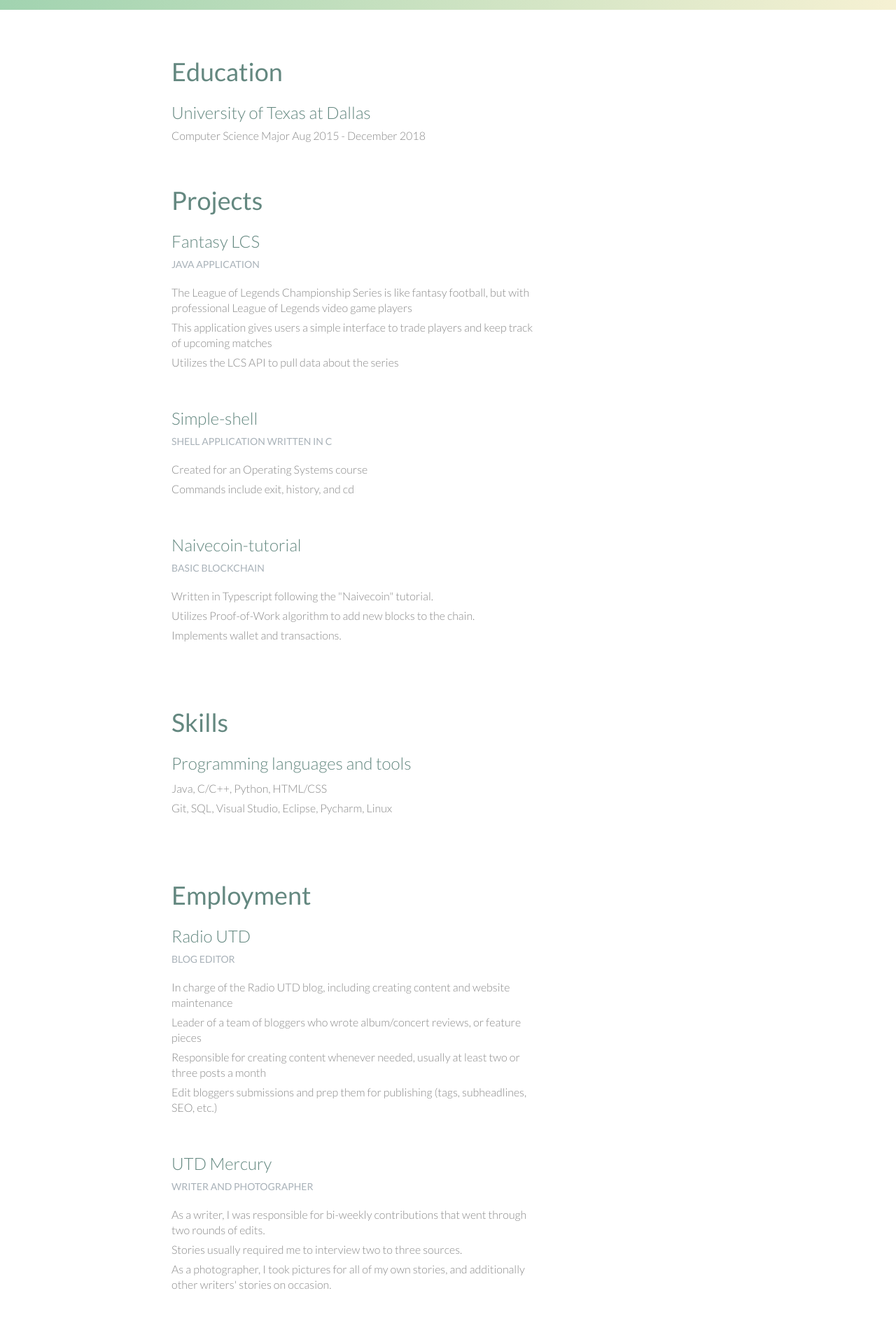
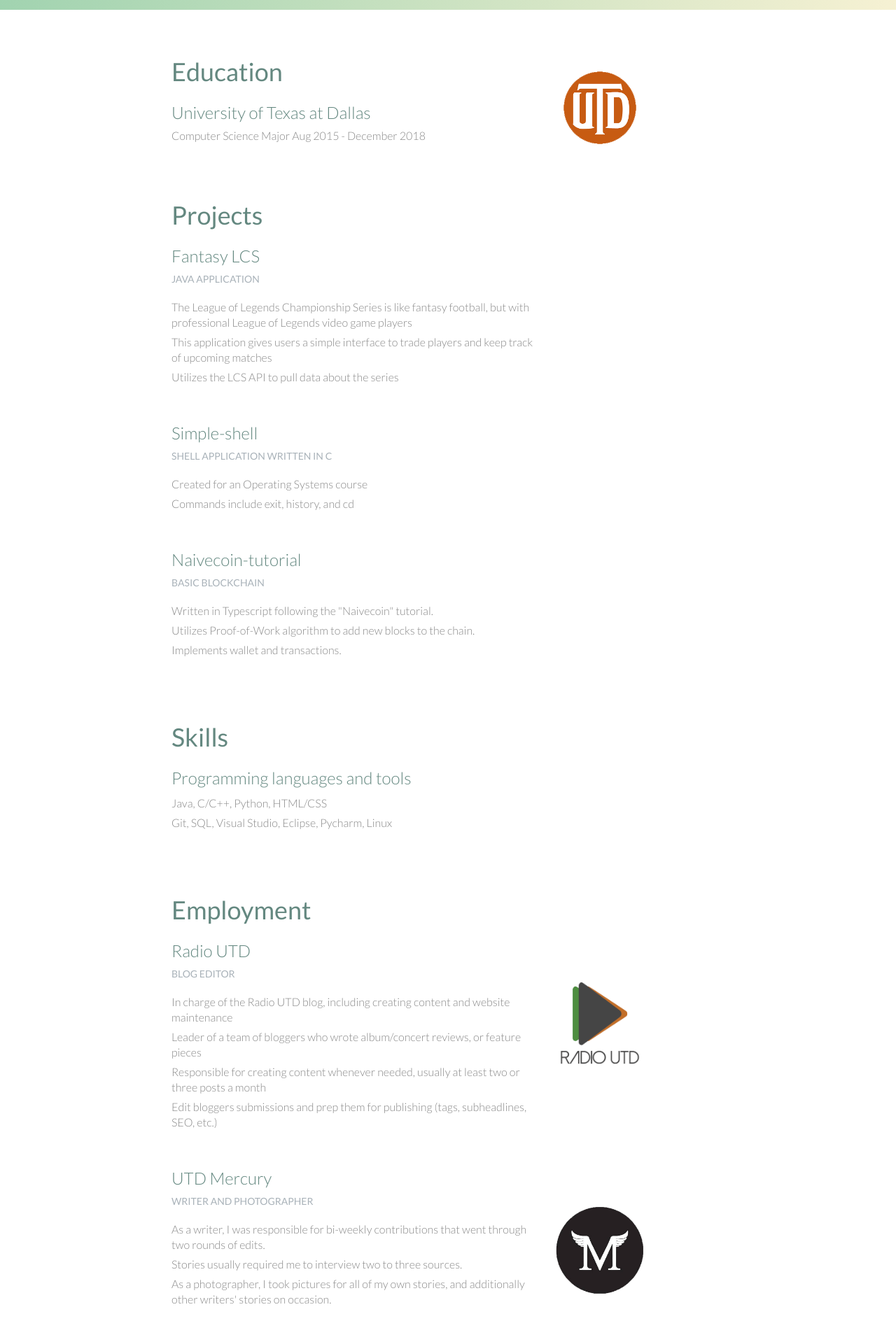
Before and after one commit to Narwhai/narwhai.github.io, a plain HTML site: page resume.html in a window 1280 px wide. Shown: the part 280-2198 px from the top of the page at 70% size. Drawn offline with Linux system fonts and the light colour scheme.

Commit message:
added a few logos to resume page

```diff
--- a/assets/stylesheets/main.css
+++ b/assets/stylesheets/main.css
@@ -362,7 +362,10 @@ p a {
   ========================================
 */
 
-.resume{
+.resume,
+.resume-education,
+.resume-employment
+{
   margin-bottom: 44px;
 }
 .resume-section {
@@ -377,6 +380,19 @@ p a {
   margin: 3px 0;
   vertical-align: top;
 }
+
+.resume-education img {
+  height: 130px;
+  margin: -50px 0 22px 0;
+  vertical-align: top;
+}
+
+.resume-employment img{
+  height: 130px;
+  margin: 60px 0 22px 0;
+  vertical-align: top;
+}
+
 /*
 .resume li:last-child {
   margin-right: 0;
--- a/resume.html
+++ b/resume.html
@@ -47,16 +47,23 @@
 
             <!-- Education -->
 
-            <section class="resume" id="education">
+            <section class="resume-education" id="education">
 
                 <div class="col-2-3">
 
                     <h1><strong>Education</strong></h1>
+                </div>
+
+                <div class="col-2-3">
                     <h2>University of Texas at Dallas</h2>
 
                     <p>Computer Science Major Aug 2015 - December 2018</p>
+                </div><!--
 
-                </div>
+                --><aside class="col-1-3">
+                        <img src="assets/images/resume/utd-logo.png">
+                    </aside>
+
             </section>
 
             <!-- Projects -->
@@ -122,12 +129,13 @@
 
             <!-- Employment -->
 
-            <section class="resume" id="education">
+            <section class="resume-employment" id="education">
 
                 <div class="col-2-3">
+                    <h1><strong>Employment</strong></h1>
+                </div>
 
-                    <h1><strong>Employment</strong></h1>
-
+                <div class="col-2-3">
                     <h2>Radio UTD</h2>
                     <h5>Blog Editor</h5>
                     <ul class="resume">
@@ -136,7 +144,12 @@
                         --><li>Responsible for creating content whenever needed, usually at least two or three posts a month</li><!--
                         --><li>Edit bloggers submissions and prep them for publishing (tags, subheadlines, SEO, etc.)</li>
                     </ul>
+                </div><!--
+                --><aside class="col-1-3">
+                        <img src="assets/images/resume/radio-logo.png">
+                </aside>
 
+                <div class="col-2-3">
                     <h2>UTD Mercury</h2>
                     <h5>Writer and Photographer</h5>
                     <ul class="resume">
@@ -144,8 +157,12 @@
                         --><li>Stories usually required me to interview two to three sources.</li><!--
                         --><li>As a photographer, I took pictures for all of my own stories, and additionally other writers' stories on occasion.</li>
 
-                    </ul>
-                </div>
+                        </ul>
+                </div><!--
+                --><aside class="col-1-3">
+                    <img src="assets/images/resume/mercury-logo.png">
+                </aside>
+
             </section>
 
 
```
Also changed, not shown: portfolio.html (+4 -4 lines), assets/images/resume/mercury-logo.png (added), assets/images/resume/radio-logo.png (added), assets/images/resume/utd-logo.png (added).
